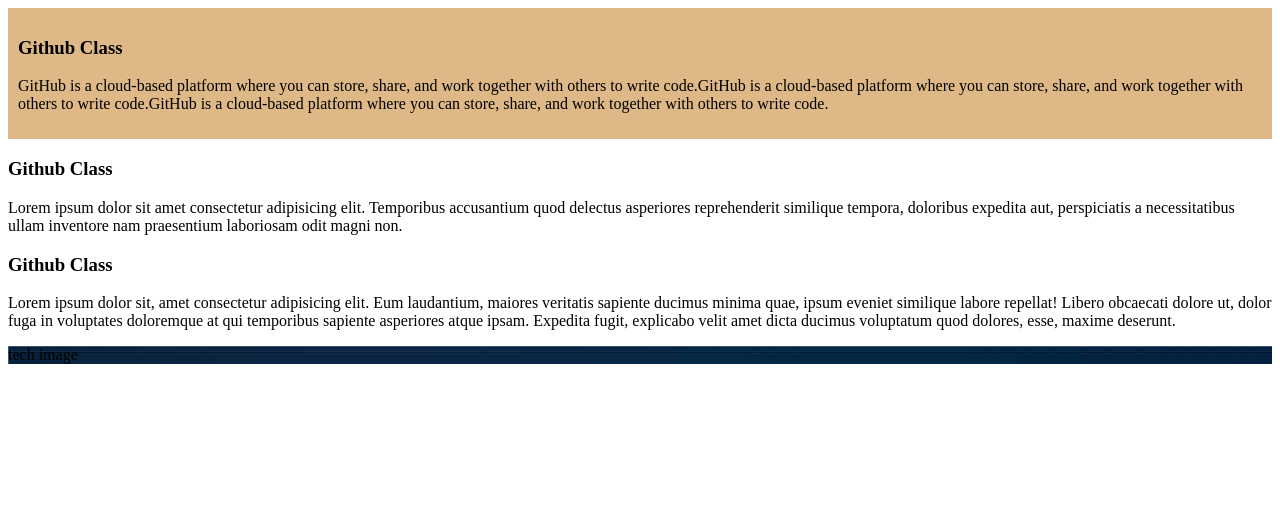
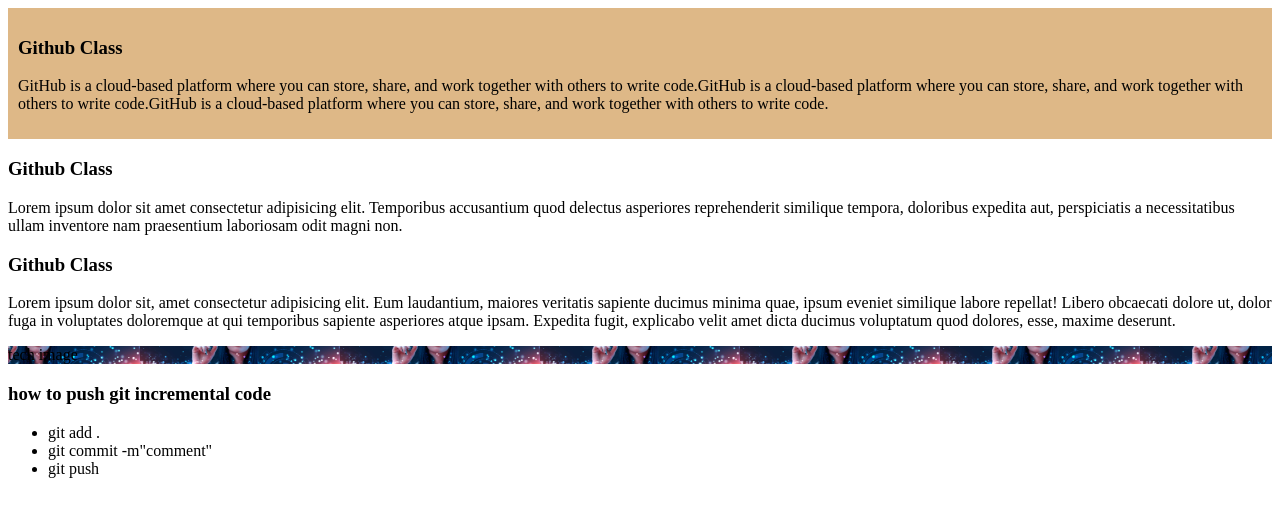
Before and after one commit to saklain10/first-repo-of-ph, a plain HTML site: page index.html in a window 1280 px wide. Drawn offline with Linux system fonts and the light colour scheme.

Commit message:
list added

```diff
--- a/index.html
+++ b/index.html
@@ -20,5 +20,13 @@
         <p>Lorem ipsum dolor sit, amet consectetur adipisicing elit. Eum laudantium, maiores veritatis sapiente ducimus minima quae, ipsum eveniet similique labore repellat! Libero obcaecati dolore ut, dolor fuga in voluptates doloremque at qui temporibus sapiente asperiores atque ipsam. Expedita fugit, explicabo velit amet dicta ducimus voluptatum quod dolores, esse, maxime deserunt.</p>
     </div>
     <div class="abc">tech image</div>
+    <div>
+        <h3>how to push git incremental code </h3>
+        <ul>
+            <li>git add .</li>
+            <li>git commit -m"comment"</li>
+            <li>git push</li>
+        </ul>
+    </div>
 </body>
 </html>
--- a/style.css
+++ b/style.css
@@ -4,4 +4,7 @@
 }
 .abc{
     background-image: url("tech-companies.jpg");
+    background-position: center;
+    background-origin: border-box;
+    background-size:200px;
 }
```
